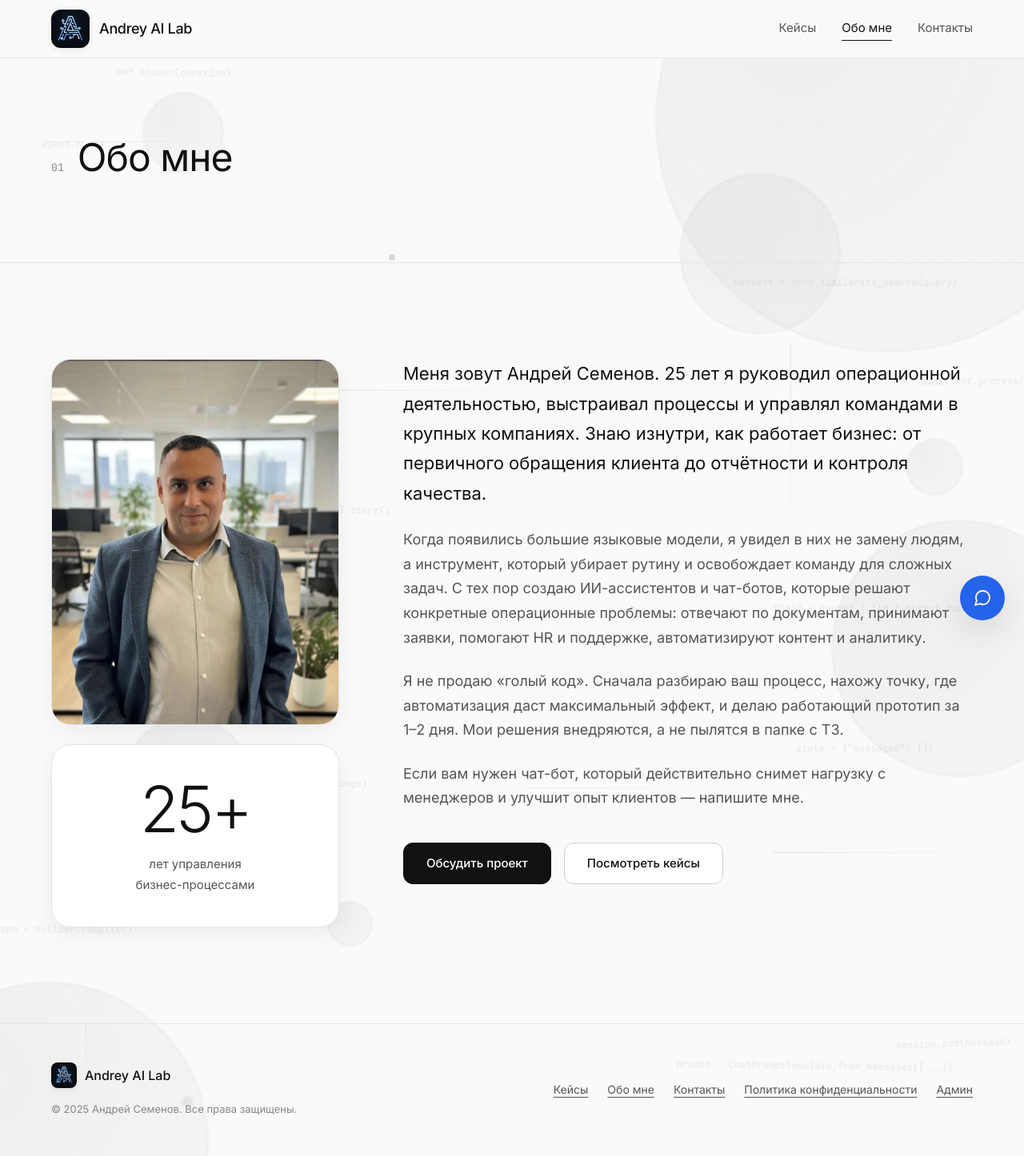
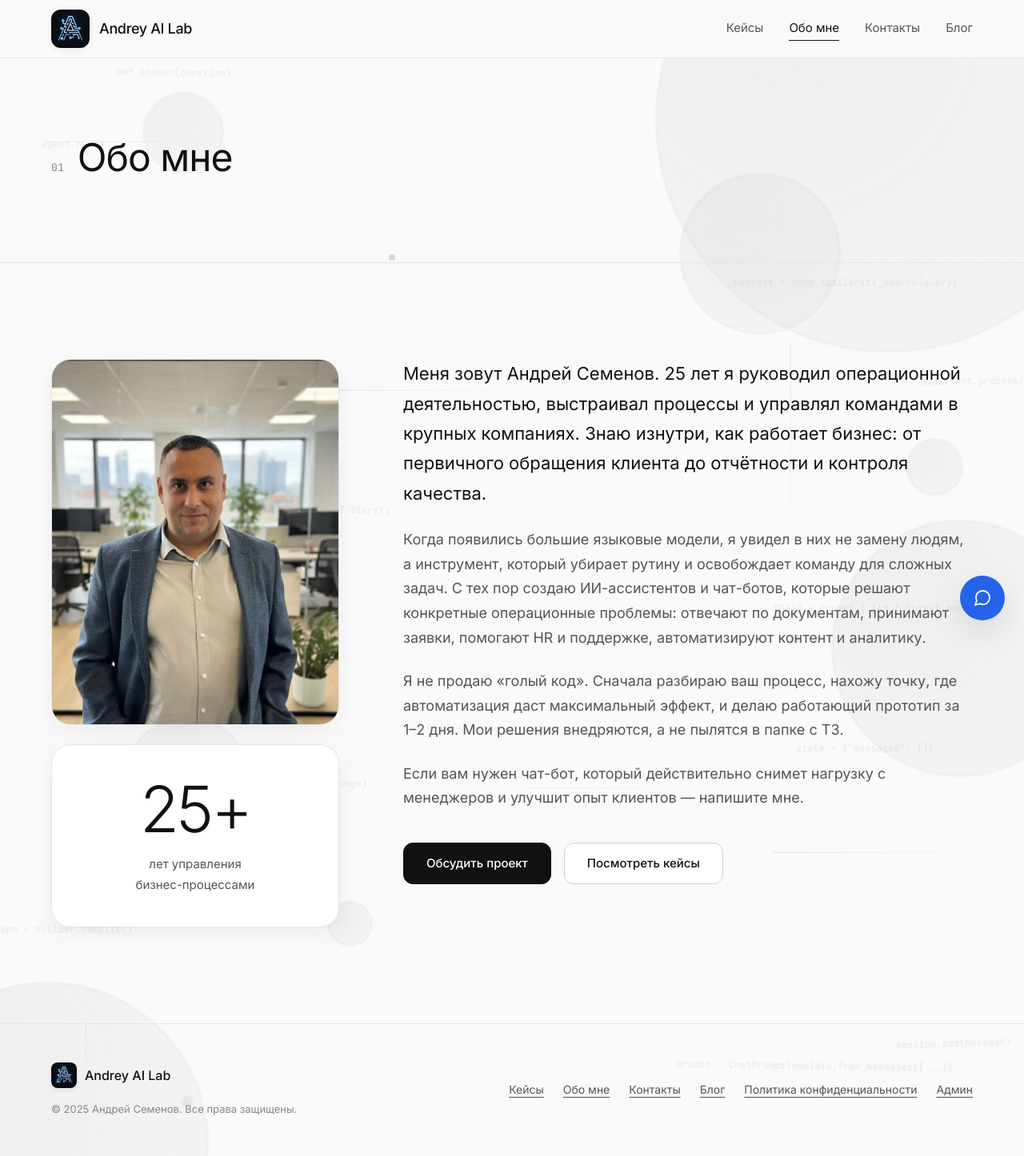
Before and after one commit to semandr72-eng/andrey-ai-lab, a Flask app: page /about/ in a window 1280 px wide. Shown: the whole page at 80% size. Run offline with Flask 3, Linux system fonts and the light colour scheme; some libraries are stand-ins or nearby versions.

Commit message:
Добавил пункт «Блог» в главное меню и футер

```diff
--- a/templates/base.html
+++ b/templates/base.html
@@ -132,6 +132,7 @@
                 <a href="{{ url_for('cases') }}" class="nav-link{% if request.endpoint == 'cases' %} is-active{% endif %}">Кейсы</a>
                 <a href="{{ url_for('about') }}" class="nav-link{% if request.endpoint == 'about' %} is-active{% endif %}">Обо мне</a>
                 <a href="{{ url_for('contact') }}" class="nav-link{% if request.endpoint == 'contact' %} is-active{% endif %}">Контакты</a>
+                <a href="https://blog.semenov-ai.ru" class="nav-link">Блог</a>
             </nav>
 
             <button class="menu-toggle" aria-label="Открыть меню" aria-expanded="false">
@@ -170,6 +171,7 @@
                 <a href="{{ url_for('cases') }}">Кейсы</a>
                 <a href="{{ url_for('about') }}">Обо мне</a>
                 <a href="{{ url_for('contact') }}">Контакты</a>
+                <a href="https://blog.semenov-ai.ru">Блог</a>
                 <a href="{{ url_for('privacy') }}">Политика конфиденциальности</a>
                 <a href="{{ url_for('admin_login') }}">Админ</a>
             </div>
```
